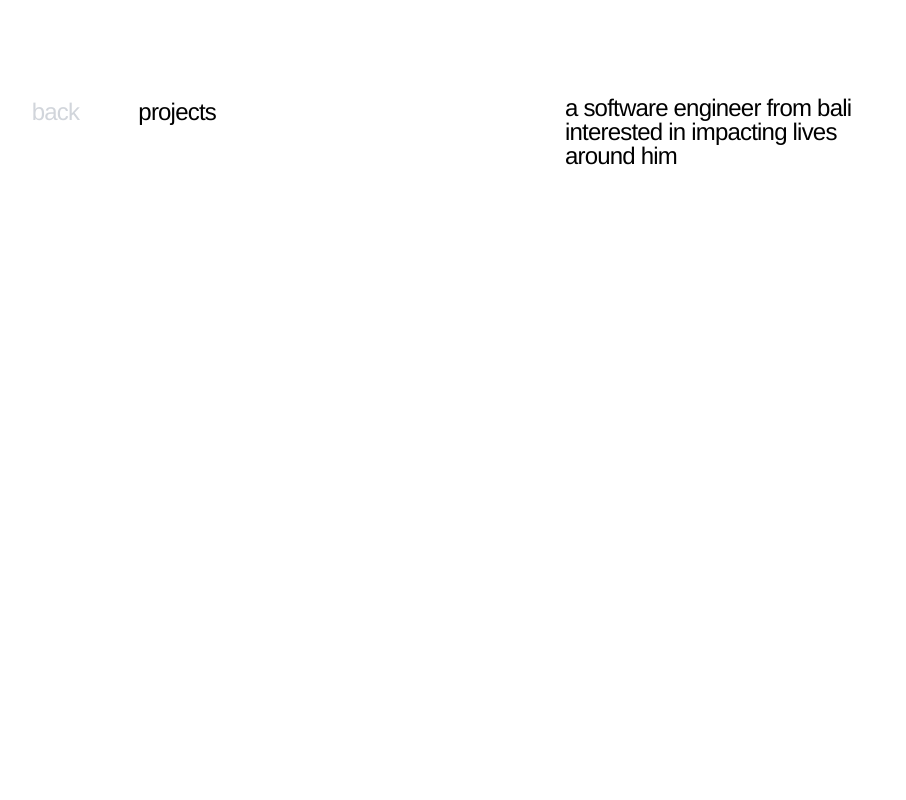
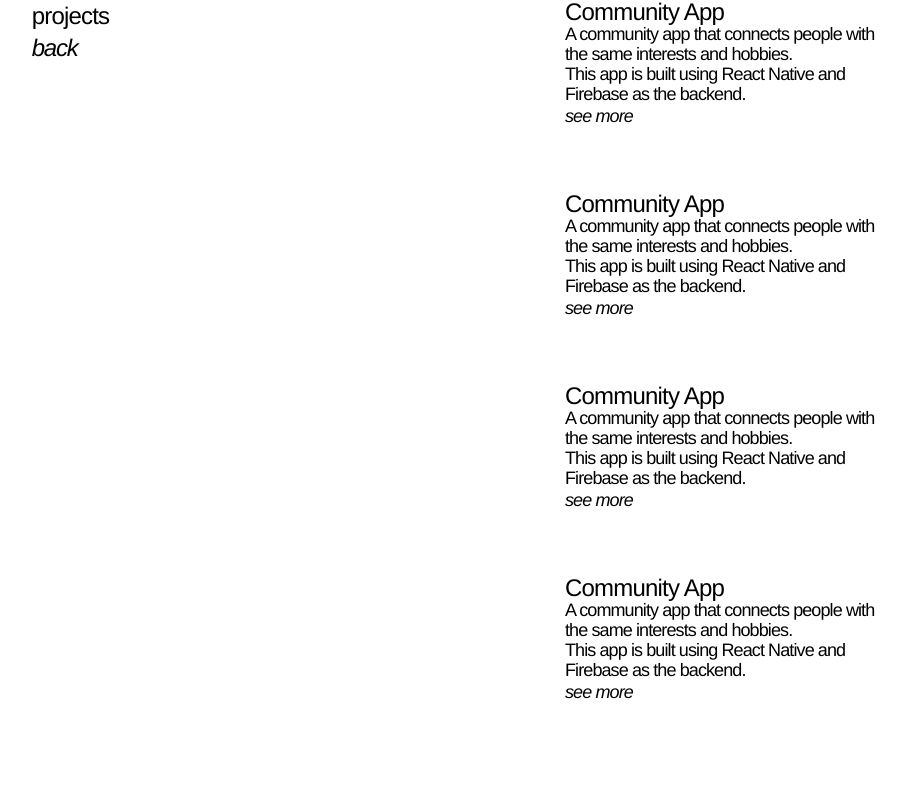
Before and after one commit to Milopadma/whoami-2, a React (Vite) app: page /projects in a window 1280 px wide. Shown: the top 800 px of the page, without its empty margins (75-981 px from the left). Built offline with nearby package versions, Linux system fonts and the light colour scheme.

Commit message:
feat: jank anim

```diff
--- a/src/App.tsx
+++ b/src/App.tsx
@@ -1,31 +1,41 @@
-import Separator from "./components/separator";
-
 function App() {
   return (
+    <>
       <div className="flex h-screen flex-col items-center justify-between">
-      <div className="pt-medium grid grid-cols-12 bg-white">
-        <div className="col-span-3 col-start-3 md:col-span-1 md:col-start-2">
+        <div className="grid grid-cols-12 bg-white ">
+          {/* first part */}
+          <>
+            <div className="col-span-3 col-start-2 md:col-span-1 md:col-start-2">
               <h1 className="text-2xl">hello</h1>
             </div>
             <div className="col-span-5 col-start-7 md:col-span-3 md:col-start-7">
               <h1 className="text-2xl leading-6">
-            a software engineer from bali interested in impacting lives around
-            him
+                a software engineer from bali interested in impacting lives
+                around him
               </h1>
             </div>
-        <Separator size="xxlarge" />
-        <div className="col-span-3 col-start-2 break-words">
+          </>
+        </div>
+        <div className="grid grid-cols-12 bg-white pb-24">
+          {/* second part */}
+          <>
+            <div className="col-span-3 col-start-2 row-start-6 break-words">
               <h1 className="text-2xl leading-6">www.milopadma.com</h1>
             </div>
-        <div className="col-span-3 col-start-7">
+            <div className="col-span-3 col-start-7 row-start-6">
               <h1 className="text-2xl">
-            <a href="/projects" className="animate-underline">
+                <a href="/projects" className="animate-underline italic">
                   <div className="leading-6">view my projects here</div>
                 </a>
               </h1>
             </div>
+          </>
         </div>
       </div>
+      <div className="grid h-24 grid-cols-12 items-center justify-center bg-white">
+        <h1 className="col-span-3 col-start-2">2024</h1>
+      </div>
+    </>
   );
 }
 
--- /dev/null
+++ b/src/components/card.tsx
@@ -0,0 +1,70 @@
+import { useState } from "react";
+
+function Card() {
+  const [isHovered, setIsHovered] = useState(false);
+  const [coords, setCoords] = useState({ x: 0, y: 0 });
+
+  const handleMouseMove = (event: { clientX: any; clientY: any }) => {
+    let x = event.clientX;
+    let y = event.clientY;
+
+    // Prevent image from going off the right edge of the screen
+    if (x + 100 > window.innerWidth) {
+      x = window.innerWidth - 100;
+    }
+
+    // Prevent image from going off the bottom edge of the screen
+    if (y + 100 > window.innerHeight) {
+      y = window.innerHeight - 100;
+    }
+
+    setCoords({ x, y });
+  };
+
+  return (
+    <div
+      onMouseEnter={() => setIsHovered(true)}
+      onMouseLeave={() => setIsHovered(false)}
+      onMouseMove={handleMouseMove}
+      style={{ position: "relative", cursor: isHovered ? "none" : "auto" }}
+    >
+      <div
+        style={{
+          position: "fixed",
+          top: coords.y - 50, // subtract half the height when hovered
+          left: coords.x - 50, // subtract half the width when hovered
+          width: isHovered ? "100px" : "0",
+          height: isHovered ? "100px" : "0",
+          transition: "width 0.5s, height 0.5s", // removed transition from top and left
+          pointerEvents: "none", // This makes the div ignore mouse events
+        }}
+      >
+        <img
+          src="test.jpeg"
+          alt="description"
+          style={{
+            width: "100%",
+            height: "100%",
+          }}
+        />
+      </div>
+      <h1 className="text-2xl leading-6">Community App</h1>
+      <div className="text-lg leading-5">
+        <p>
+          A community app that connects people with the same interests and
+          hobbies.
+        </p>
+        <p>This app is built using React Native and Firebase as the backend.</p>
+      </div>
+      <div className="text-lg leading-6">
+        <p>
+          <a href="" className="animate-underline italic">
+            see more
+          </a>
+        </p>
+      </div>
+    </div>
+  );
+}
+
+export default Card;
--- a/src/components/separator.tsx
+++ b/src/components/separator.tsx
@@ -5,17 +5,17 @@
 }) => {
   switch (size) {
     case "small":
-      return <div className="h-small col-span-12"></div>;
+      return <div className="col-span-12 h-small"></div>;
     case "medium":
-      return <div className="h-medium col-span-12"></div>;
+      return <div className="col-span-12 h-medium"></div>;
     case "large":
-      return <div className="h-large col-span-12"></div>;
+      return <div className="col-span-12 h-large"></div>;
     case "xlarge":
-      return <div className="h-xlarge col-span-12"></div>;
+      return <div className="col-span-12 h-xlarge"></div>;
     case "xxlarge":
-      return <div className="h-xxlarge col-span-12"></div>;
+      return <div className="col-span-12 h-auto md:h-xxlarge "></div>;
     default:
-      return <div className="h-small col-span-12"></div>;
+      return <div className="col-span-12 h-small"></div>;
   }
 };
 
--- a/src/projects.tsx
+++ b/src/projects.tsx
@@ -1,45 +1,46 @@
 // src/Projects.tsx
 
-import React from "react";
-import Separator from "./components/separator";
-import { motion } from "framer-motion";
+import React, { useState } from "react";
+import Card from "./components/card";
 
 const Projects: React.FC = () => {
   return (
-    <div className="flex h-screen flex-col items-center justify-between">
-      <div className="pt-medium grid grid-cols-12 bg-white">
-        <motion.div
-          className="col-span-3 col-start-3 md:col-span-1 md:col-start-2"
-          initial={{ opacity: 0 }}
-          animate={{ opacity: 100 }} // end at the normal position
-          transition={{ duration: 0.5, ease: "easeInOut" }}
-        >
-          <a
-            className="text-2xl text-gray-300 transition-all duration-200 ease-in-out hover:text-gray-800"
-            href="/"
-          >
-            back
-          </a>
-        </motion.div>
-        <motion.div
-          className="col-span-3 col-start-3"
-          initial={{ x: -350 }}
-          animate={{ x: 0 }}
-        >
-          <h1 className="text-2xl">projects</h1>
-        </motion.div>
-        <div className="col-span-5 col-start-7 md:col-span-3 md:col-start-7">
-          <h1 className="text-2xl leading-6">
-            a software engineer from bali interested in impacting lives around
-            him
-          </h1>
+    <>
+      <div className="flex h-screen flex-col items-center justify-between">
+        <div className="grid grid-cols-12 bg-white ">
+          {/* first part */}
+          <>
+            <div className="col-span-3 col-start-2 md:col-span-1 md:col-start-2">
+              <h1 className="text-2xl">projects</h1>
+              <div className="text-2xl">
+                <a href="/" className="animate-underline italic">
+                  back
+                </a>
+              </div>
+            </div>
+            <div className="col-span-5 col-start-7 md:col-span-3 md:col-start-7">
+              <div className="flex flex-col gap-16">
+                <Card></Card>
+                <Card></Card>
+                <Card></Card>
+                <Card></Card>
+              </div>
+            </div>
+          </>
         </div>
-        <Separator size="xxlarge" />
-        <div className="col-span-3 col-start-3 break-words">
-          <h1 className="text-2xl leading-6">www.milopadma.com</h1>
+        <div className="grid grid-cols-12 bg-white pb-24 pt-24">
+          {/* second part */}
+          <>
+            <a
+              className="col-span-3 col-start-2 row-start-6 break-words"
+              href="/"
+            >
+              <h1 className="text-2xl leading-6">www.milopadma.com</h1>
+            </a>
+          </>
         </div>
       </div>
-    </div>
+    </>
   );
 };
 
```
Also changed, not shown: public/test.jpeg (added), 1 other file (tests, documents, lock files or other folders). Lines whose indentation alone changed are shown as unchanged.
